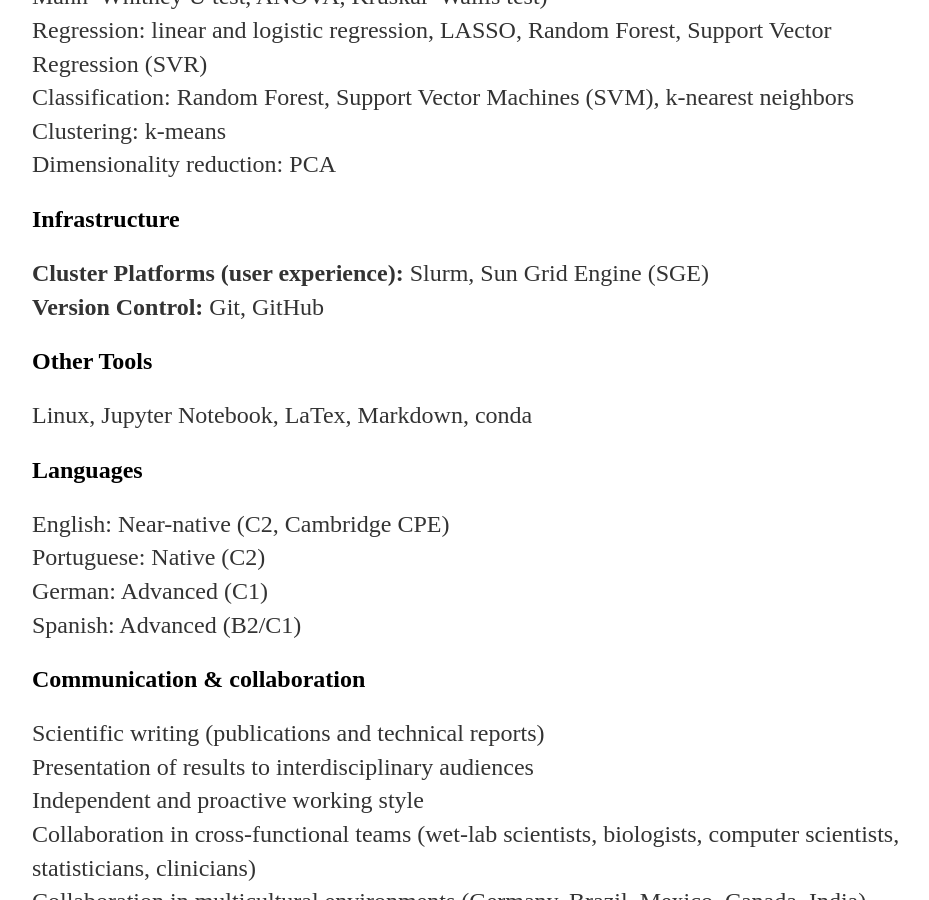
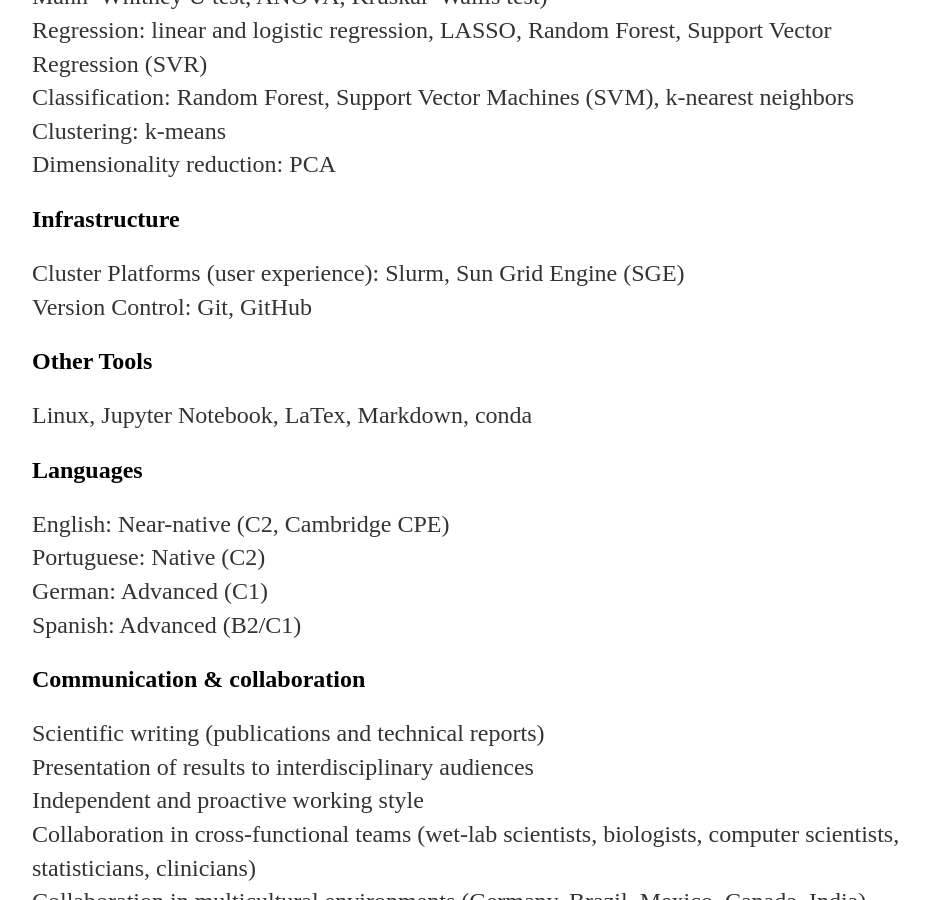
Before and after one commit to waltercostamb/waltercostamb.github.io, a Jekyll site: the page built from blog/index.html, in a window 1280 px wide and 900 px high, scrolled down 1064 px. Shown: the whole window, without its empty margins (160-1089 px from the left). Built offline with Jekyll 4.4.1, drawn with Linux system fonts in a browser that asks for light colours.

Commit message:
Update index.html

```diff
--- a/blog/index.html
+++ b/blog/index.html
@@ -44,8 +44,8 @@
 
 <h2>Infrastructure</h2>
 <p>
-<strong>Cluster Platforms (user experience):</strong> Slurm, Sun Grid Engine (SGE)<br>
-<strong>Version Control:</strong> Git, GitHub
+Cluster Platforms (user experience): Slurm, Sun Grid Engine (SGE)<br>
+Version Control: Git, GitHub
 </p>
 
 <h2>Other Tools</h2>
```
